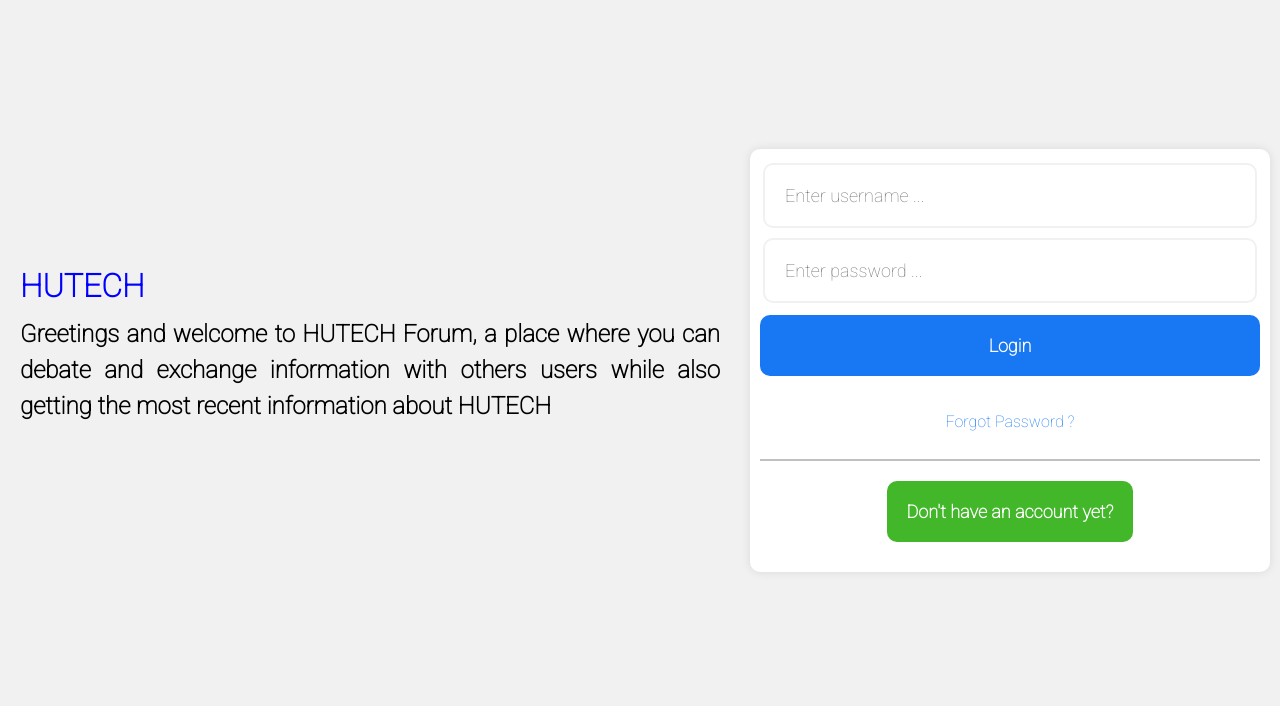
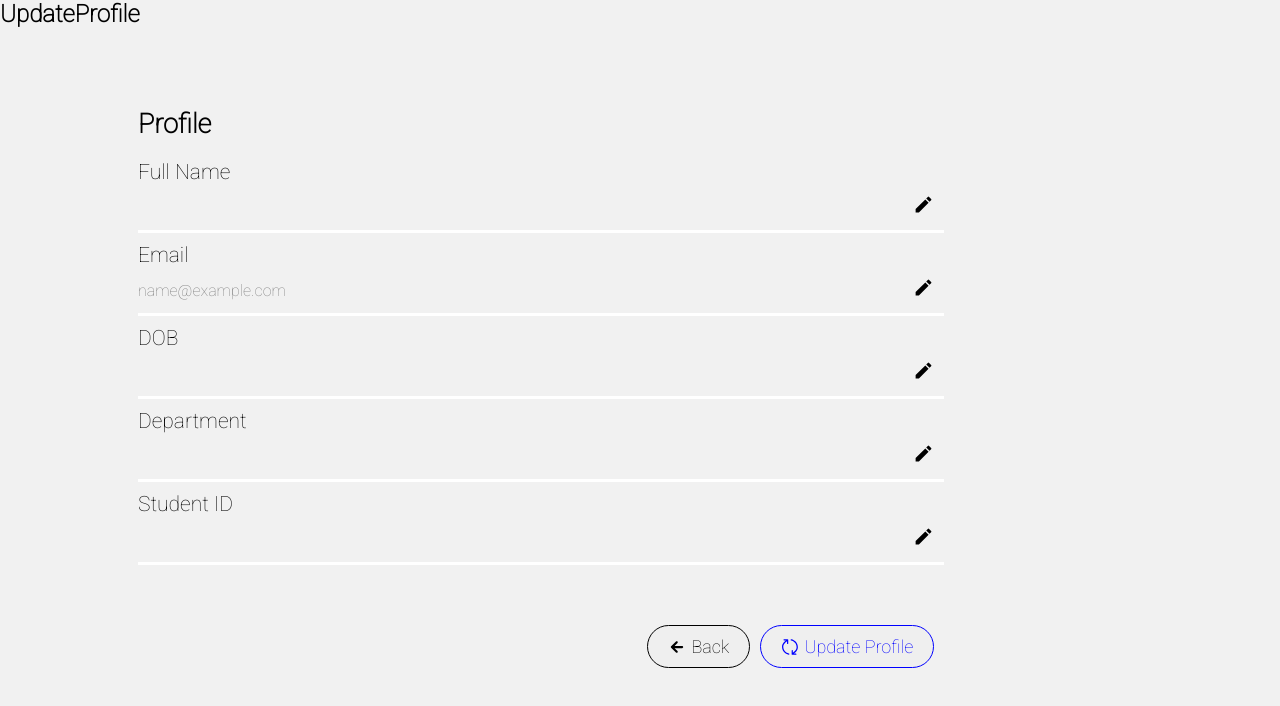
Before and after one commit to TIENS28/fyp-hutech-forum, a React (Create React App) app: page /update in a window 1280 px wide. Before the commit this address led to /login. Shown: the top 706 px of the page. Built offline with nearby package versions, Linux system fonts and the light colour scheme; sample sign-in values are in the browser's storage.

Commit message:
Cập nhât trang Setting

```diff
--- a/src/App.js
+++ b/src/App.js
@@ -12,6 +12,7 @@
 import Save from './Pages/Save';
 import ForgotPassword from './Pages/ForgotPassword';
 import CreateAccount from './Pages/CreateAccount';
+import UpdateProfile from './Pages/UpdateProfile';
 
 function App() {
   const [isNavbarVisible, setIsNavbarVisible] = useState(false);
@@ -32,6 +33,7 @@
           <Route path='/tien' element={<Personal />} />
           <Route path='/setting' element={<Setting />} />
           <Route path='/save' element={<Save />} />
+          <Route path='/update' element={<UpdateProfile />} />
           {/* Add other routes */}
           <Route path='*' element={<Navigate to="/login" />} />
         </Routes>
--- a/src/Pages/Setting.css
+++ b/src/Pages/Setting.css
@@ -223,3 +223,34 @@
     width: 100%;
     justify-content: flex-end;
 }
+
+.icon-edit-profile {
+    padding-left: 5px;
+    font-size: 1.5rem;
+}
+
+.icon-edit-profile:hover {
+    cursor: pointer;
+}
+
+.bt-setting-delete {
+    display: flex;
+    align-items: center;
+    border: 1px solid black;
+    color: black;
+    border-radius: 50px;
+    align-self: flex-end;
+    justify-content: center;
+    text-align: center;
+    margin-top: 20px;
+    width: auto;
+    margin-right: 10px;
+    padding: 10px 20px;
+    cursor: pointer;
+    font-size: 18px;
+    float: right;
+}
+
+.bt-setting-delete:hover {
+    text-decoration: underline;
+}
--- a/src/Pages/Setting.js
+++ b/src/Pages/Setting.js
@@ -7,6 +7,7 @@
 import { MdEdit } from "react-icons/md";
 import { FaSignOutAlt }    from "react-icons/fa";
 import { FaHome } from "react-icons/fa";
+import { MdDelete } from "react-icons/md";
 // import { FaHeart } from "react-icons/fa";
 // import { FaChevronRight } from "react-icons/fa";
 // import { FaComments } from "react-icons/fa6";
@@ -45,7 +46,7 @@
             <p className='setting-text'>Email</p>
             <div className='setting-information'>
                 <p className='setting-texts'>{user.email}</p>
-                <span className='setting-edit'><MdEdit /></span>
+                {/* <span className='setting-edit'><MdEdit /></span> */}
             </div>
             <hr className='setting-hr'/>
 
@@ -56,15 +57,17 @@
             </div>
             <hr className='setting-hr'/>
           </div>
+          <button onClick={()=>{navigate('/login', {replace:true})}}
+                className='bt-setting-delete'><MdDelete style={{ marginRight: '5px' }}/>Delete Accont</button>
       </div>
 
       <div>
-          <h2 className='setting-h2'>Profile</h2>
+          <h2 className='setting-h2'>Profile <MdEdit className='icon-edit-profile' onClick={()=>{navigate('/update', {replace:true})}}/></h2>
           <div className='form-setting'>
             <p className='setting-text'>Full Name</p>
             <div className='setting-information'>
                 <p className='setting-texts'>{user.fullName}</p>
-                <span className='setting-edit'><MdEdit /></span>
+                {/* <span className='setting-edit'><MdEdit /></span> */}
             </div>
             <hr className='setting-hr'/>
           </div>
@@ -72,7 +75,7 @@
             <p className='setting-text'>Email</p>
             <div className='setting-information'>
                 <p className='setting-texts'>{user.email}</p>
-                <span className='setting-edit'><MdEdit /></span>
+                {/* <span className='setting-edit'><MdEdit /></span> */}
             </div>
             <hr className='setting-hr'/>
           </div>
@@ -80,7 +83,7 @@
             <p className='setting-text'>DOB</p>
             <div className='setting-information'>
                 <p className='setting-texts'>{user.dob}</p>
-                <span className='setting-edit'><MdEdit /></span>
+                {/* <span className='setting-edit'><MdEdit /></span> */}
             </div>
             <hr className='setting-hr'/>
           </div>
@@ -88,7 +91,7 @@
             <p className='setting-text'>Department</p>
             <div className='setting-information'>
                 <p className='setting-texts'>{user.department}</p>
-                <span className='setting-edit'><MdEdit /></span>
+                {/* <span className='setting-edit'><MdEdit /></span> */}
             </div>
             <hr className='setting-hr'/>
           </div>
@@ -96,7 +99,7 @@
             <p className='setting-text'>Student ID</p>
             <div className='setting-information'>
                 <p className='setting-texts'>{user.studentID}</p>
-                <span className='setting-edit'><MdEdit /></span>
+                {/* <span className='setting-edit'><MdEdit /></span> */}
             </div>
             <hr className='setting-hr'/>
           </div>
--- /dev/null
+++ b/src/Pages/UpdateProfile.css
@@ -0,0 +1,42 @@
+.bt-update-setting {
+    display: flex;
+    align-items: center;
+    border: 1px solid black;
+    color: black;
+    border-radius: 50px;
+    align-self: flex-end;
+    justify-content: center;
+    text-align: center;
+    margin-top: 20px;
+    width: auto;
+    margin-right: 10px;
+    padding: 10px 20px;
+    cursor: pointer;
+    font-size: 18px;
+}
+
+.bt-update-setting:hover {
+    text-decoration: underline;
+}
+
+.bt-update-profile {
+    display: flex;
+    align-items: center;
+    border: 1px solid blue;
+    color: blue;
+    border-radius: 50px;
+    align-self: flex-end;
+    justify-content: center;
+    text-align: center;
+    margin-top: 20px;
+    width: auto;
+    margin-right: 10px;
+    padding: 10px 20px;
+    cursor: pointer;
+    font-size: 18px;
+}
+
+.bt-update-profile:hover {
+    border: 1px solid LimeGreen;
+    color: LimeGreen;
+}
--- /dev/null
+++ b/src/Pages/UpdateProfile.js
@@ -0,0 +1,72 @@
+import React from 'react'
+import { useNavigate } from 'react-router-dom'
+import { useUser } from '../Components/UserContext';
+import './UpdateProfile.css';
+
+import { MdEdit } from "react-icons/md";
+import { RxUpdate } from "react-icons/rx";
+import { IoMdArrowRoundBack } from "react-icons/io";
+
+function UpdateProfile() {
+    const { user } = useUser();
+    const navigate = useNavigate();
+  return (
+    <>
+    <div><h2>UpdateProfile</h2></div>
+    <div className='setting-flex-container'>
+    <div>
+          <h2 className='setting-h2'>Profile</h2>
+          <div className='form-setting'>
+            <p className='setting-text'>Full Name</p>
+            <div className='setting-information'>
+                <p className='setting-texts'>{user.fullName}</p>
+                <span className='setting-edit'><MdEdit /></span>
+            </div>
+            <hr className='setting-hr'/>
+          </div>
+          <div className='form-setting'>
+            <p className='setting-text'>Email</p>
+            <div className='setting-information'>
+                <p className='setting-texts'>{user.email}</p>
+                <span className='setting-edit'><MdEdit /></span>
+            </div>
+            <hr className='setting-hr'/>
+          </div>
+          <div className='form-setting'>
+            <p className='setting-text'>DOB</p>
+            <div className='setting-information'>
+                <p className='setting-texts'>{user.dob}</p>
+                <span className='setting-edit'><MdEdit /></span>
+            </div>
+            <hr className='setting-hr'/>
+          </div>
+          <div className='form-setting'>
+            <p className='setting-text'>Department</p>
+            <div className='setting-information'>
+                <p className='setting-texts'>{user.department}</p>
+                <span className='setting-edit'><MdEdit /></span>
+            </div>
+            <hr className='setting-hr'/>
+          </div>
+          <div className='form-setting'>
+            <p className='setting-text'>Student ID</p>
+            <div className='setting-information'>
+                <p className='setting-texts'>{user.studentID}</p>
+                <span className='setting-edit'><MdEdit /></span>
+            </div>
+            <hr className='setting-hr'/>
+          </div>
+      </div>
+
+      <div className='bt-settings'>
+        <button onClick={()=>{navigate('/setting', {replace:true})}}
+                className='bt-update-setting'><IoMdArrowRoundBack style={{ marginRight: '5px' }}/>Back</button>
+        <button
+                className='bt-update-profile'><RxUpdate style={{ marginRight: '5px' }}/>Update Profile</button>
+      </div>
+    </div>
+    </>
+  )
+}
+
+export default UpdateProfile
```
